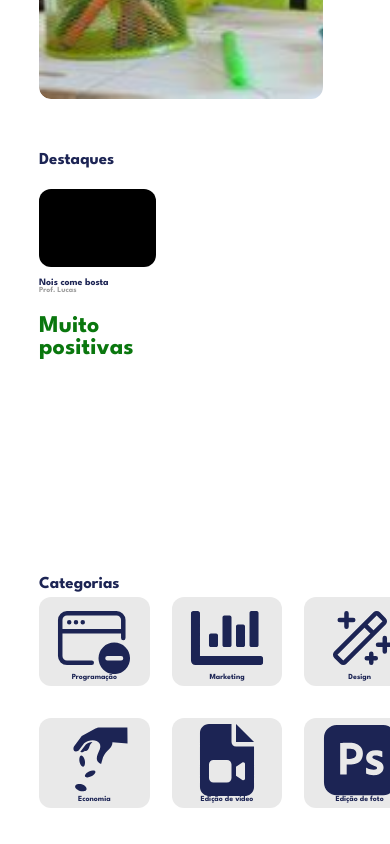
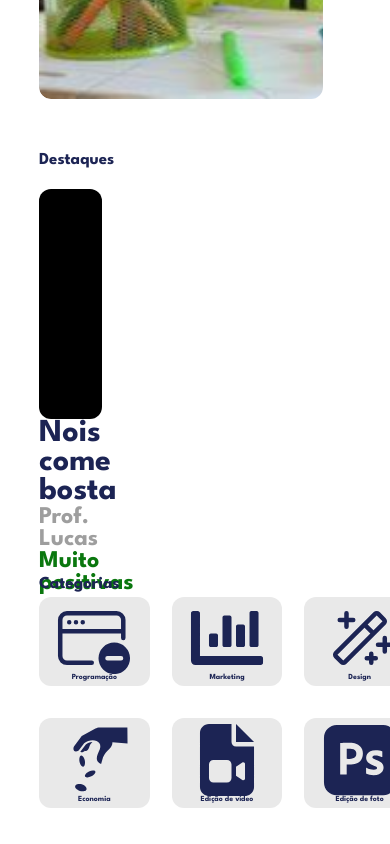
Before and after one commit to joaopedroa1/StudareFront-End, a React (Vite) app: page / in a window 390 px wide. Shown: the part 696-1540 px from the top of the page. Built offline with nearby package versions, Linux system fonts and the light colour scheme.

Commit message:
Revert "style: making courses responsive"
This reverts commit 3a259c3838d85bfeeb54383a02c47d802bcdd509.

```diff
--- a/src/components/Curso/style.css
+++ b/src/components/Curso/style.css
@@ -9,13 +9,12 @@
 
 .imagemCurso{
     background-color: black;
-    width: 30vw;
-    height: 20vw;
+    width: 80%;
+    height: 60%;
     border-radius: 12px;
 }
 
 .textoEstilo2{
-    font-size: 2.5vw;
     font-family: "League Spartan", sans-serif;
     color: #1C2454;
 }
@@ -23,7 +22,7 @@
 .textoEstilo3{
     font-family: "League Spartan", sans-serif;
     color: rgb(158, 158, 158);
-    font-size: 2vw;
+    font-size: 24px;
 }
 
 .textoEstiloAnalise1{
```
